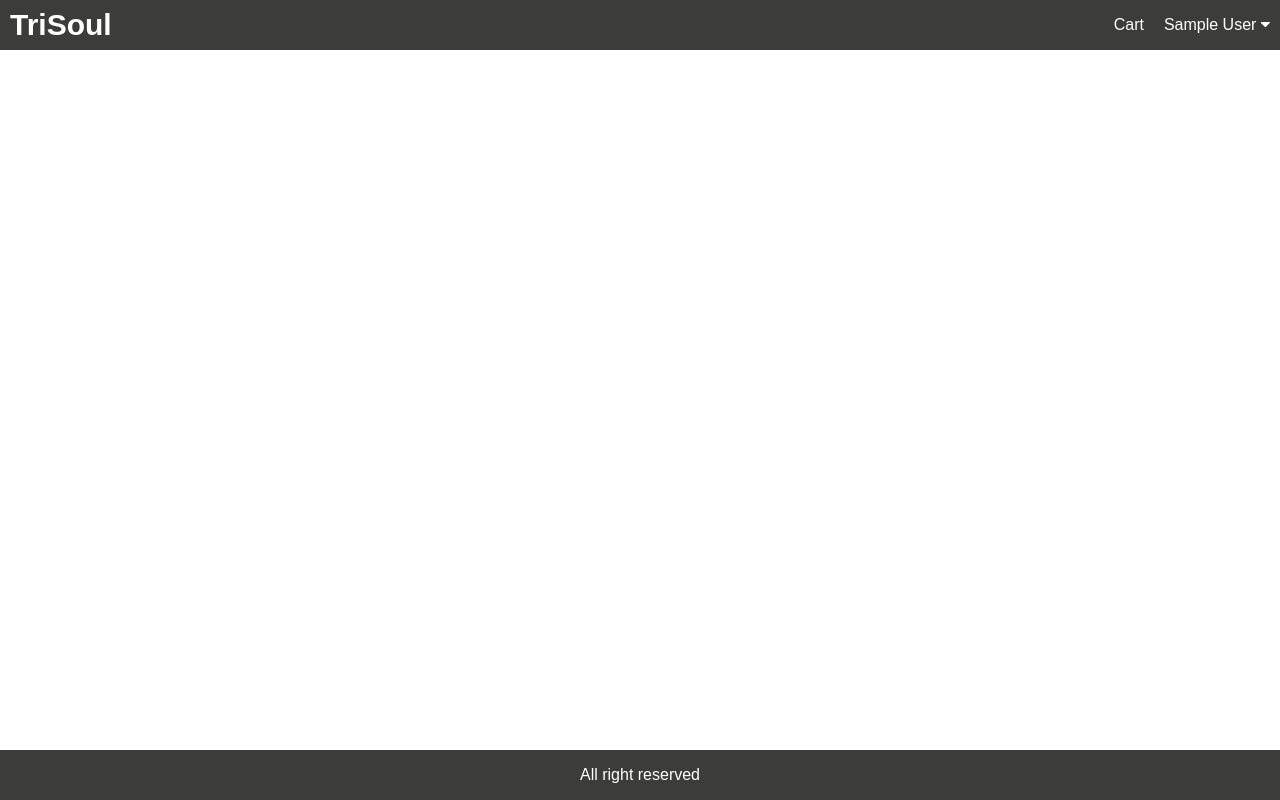
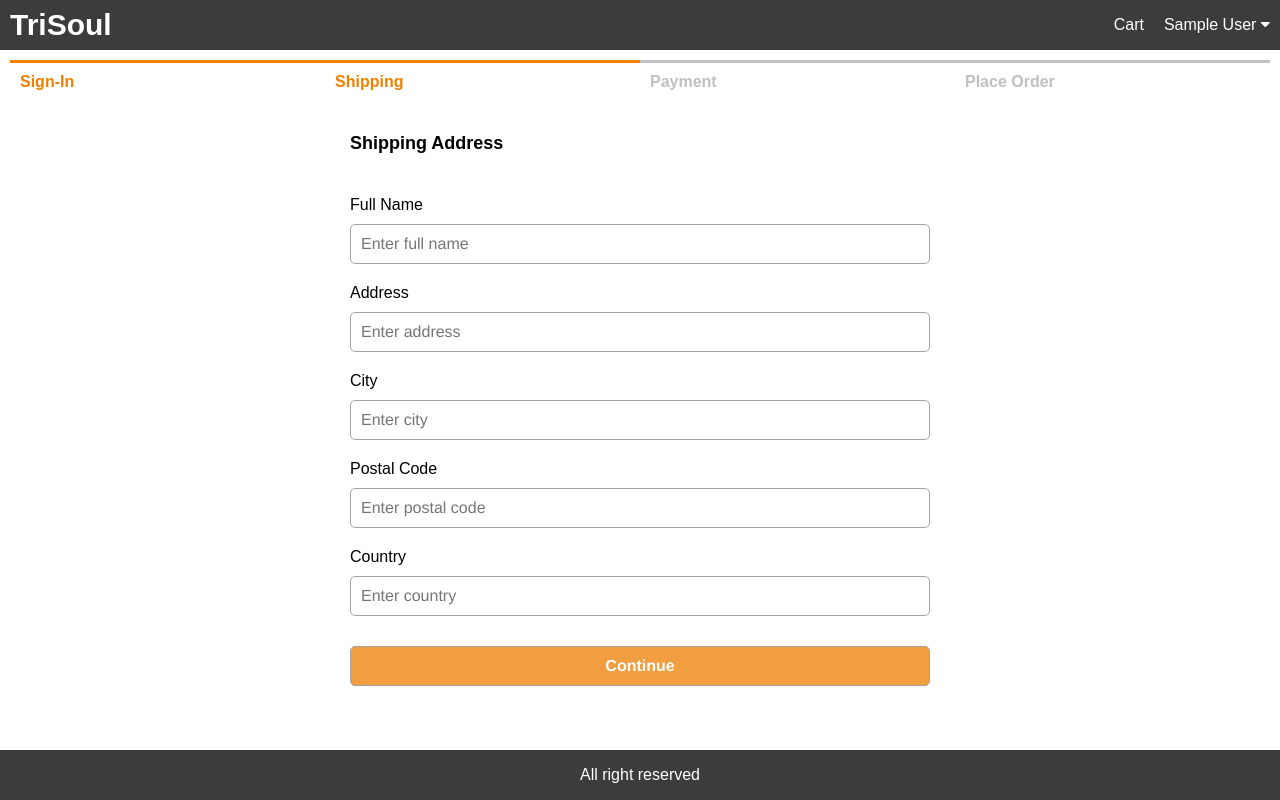
Before and after one commit to vescartinq/E-commerce-REACT-REDUX, a React (Create React App) app in the folder frontend/: page /shipping in a window 1280 px wide. Built offline with nearby package versions, Linux system fonts and the light colour scheme; sample sign-in values are in the browser's storage.

Commit message:
implemented Shipping Adress Screen and storage address of user for future checkouts

```diff
--- a/frontend/src/App.jsx
+++ b/frontend/src/App.jsx
@@ -7,6 +7,7 @@
 import ProductScreen from './views/ProductScreen';
 import RegisterScreen from './views/RegisterScreen';
 import SigninScreen from './views/SigninScreen';
+import ShippingAddressScreen from './views/ShippingAddressScreen';
 
 function App() {
   const cart = useSelector((state) => state.cart);
@@ -56,6 +57,7 @@
           <Route path="/product/:id" component={ProductScreen}></Route>
           <Route path="/signin" component={SigninScreen}></Route>
           <Route path="/register" component={RegisterScreen}></Route>
+          <Route path="/shipping" component={ShippingAddressScreen}></Route>
           <Route path="/" component={HomeScreen} exact></Route>
         </main>
         <footer className="row center">All right reserved</footer>
--- /dev/null
+++ b/frontend/src/components/CheckoutSteps.jsx
@@ -0,0 +1,12 @@
+import React from 'react';
+
+export default function CheckoutSteps(props) {
+  return (
+    <div className="row checkout-steps">
+      <div className={props.step1 ? 'active' : ''}>Sign-In</div>
+      <div className={props.step2 ? 'active' : ''}>Shipping</div>
+      <div className={props.step3 ? 'active' : ''}>Payment</div>
+      <div className={props.step4 ? 'active' : ''}>Place Order</div>
+    </div>
+  );
+}
--- a/frontend/src/index.css
+++ b/frontend/src/index.css
@@ -241,3 +241,16 @@
 .dropdown:hover .dropdown-content {
   display: block;
 }
+
+/* CHECKOUT STEPS */
+.checkout-steps > div {
+  border-top: 0.3rem #c0c0c0 solid;
+  color: #c0c0c0;
+  flex: 1;
+  padding: 1rem;
+  font-weight: bold;
+}
+.checkout-steps > div.active {
+  border-top-color: #f08000;
+  color: #f08000;
+}
--- a/frontend/src/redux/actions/action-types.js
+++ b/frontend/src/redux/actions/action-types.js
@@ -7,6 +7,7 @@
 PRODUCT_DETAILS_FAIL: 'PRODUCT_DETAILS_FAIL',
 CART_ADD_ITEM : 'CART_ADD_ITEM',
 CART_REMOVE_ITEM : 'CART_REMOVE_ITEM',
+CART_SAVE_SHIPPING_ADDRESS : 'CART_SAVE_SHIPPING_ADDRESS',
 USER_SIGNIN_REQUEST : 'USER_SIGNIN_REQUEST',
 USER_SIGNIN_SUCCESS : 'USER_SIGNIN_SUCCESS',
 USER_SIGNIN_FAIL : 'USER_SIGNIN_FAIL',
--- a/frontend/src/redux/actions/cart-actions.js
+++ b/frontend/src/redux/actions/cart-actions.js
@@ -24,3 +24,11 @@
   });
   localStorage.setItem("cartItems", JSON.stringify(getState().cart.cartItems));
 };
+
+export const saveShippingAddress = (data) => (dispatch) => {
+  dispatch({
+    type: actionTypes.CART_SAVE_SHIPPING_ADDRESS,
+    payload: data
+  });
+  localStorage.setItem('shippingAddress', JSON.stringify(data));
+};
--- a/frontend/src/redux/reducers/cartReducer.js
+++ b/frontend/src/redux/reducers/cartReducer.js
@@ -1,10 +1,12 @@
-import actionTypes from '../actions/action-types';
+import actionTypes from "../actions/action-types";
 
-export const cartReducer = (state = { cartItems: [] }, action={}) => {
+export const cartReducer = (state = { cartItems: [] }, action = {}) => {
   switch (action.type) {
     case actionTypes.CART_ADD_ITEM: {
       const item = action.payload;
-      const existItem = state.cartItems.find((findingItem) => findingItem.product === item.product);
+      const existItem = state.cartItems.find(
+        (findingItem) => findingItem.product === item.product
+      );
       if (existItem) {
         return {
           ...state,
@@ -19,8 +21,12 @@
     case actionTypes.CART_REMOVE_ITEM:
       return {
         ...state,
-        cartItems: state.cartItems.filter((filteredItem) => filteredItem.product !== action.payload),
+        cartItems: state.cartItems.filter(
+          (filteredItem) => filteredItem.product !== action.payload
+        ),
       };
+    case actionTypes.CART_SAVE_SHIPPING_ADDRESS:
+      return { ...state, shippingAddress: action.payload };
     default:
       return state;
   }
--- a/frontend/src/store.js
+++ b/frontend/src/store.js
@@ -21,6 +21,9 @@
     cartItems: localStorage.getItem("cartItems")
       ? JSON.parse(localStorage.getItem("cartItems"))
       : [],
+    shippingAddress: localStorage.getItem("shippingAddress")
+      ? JSON.parse(localStorage.getItem("shippingAddress"))
+      : {},
   },
 };
 
--- /dev/null
+++ b/frontend/src/views/ShippingAddressScreen.jsx
@@ -0,0 +1,98 @@
+import React, { useState } from "react";
+import { useDispatch, useSelector } from "react-redux";
+import { saveShippingAddress } from "../redux/actions/cart-actions";
+import CheckoutSteps from "../components/CheckoutSteps";
+
+export default function ShippingAddressScreen(props) {
+  const userSignin = useSelector((state) => state.userSignin);
+  const { userInfo } = userSignin;
+  const cart = useSelector((state) => state.cart);
+  const { shippingAddress } = cart;
+  if (!userInfo) {
+    props.history.push("/signin");
+  }
+  const [fullName, setFullName] = useState(shippingAddress.fullName);
+  const [address, setAddress] = useState(shippingAddress.address);
+  const [city, setCity] = useState(shippingAddress.city);
+  const [postalCode, setPostalCode] = useState(shippingAddress.postalCode);
+  const [country, setCountry] = useState(shippingAddress.country);
+  const dispatch = useDispatch();
+  const submitHandler = (e) => {
+    e.preventDefault();
+    dispatch(
+      saveShippingAddress({ fullName, address, city, postalCode, country })
+    );
+    props.history.push("/payment");
+  };
+  return (
+    <div>
+      <CheckoutSteps step1 step2></CheckoutSteps>
+      <form className="form" onSubmit={submitHandler}>
+        <div>
+          <h1>Shipping Address</h1>
+        </div>
+        <div>
+          <label htmlFor="fullName">Full Name</label>
+          <input
+            type="text"
+            id="fullName"
+            placeholder="Enter full name"
+            value={fullName}
+            onChange={(e) => setFullName(e.target.value)}
+            required
+          />
+        </div>
+        <div>
+          <label htmlFor="address">Address</label>
+          <input
+            type="text"
+            id="address"
+            placeholder="Enter address"
+            value={address}
+            onChange={(e) => setAddress(e.target.value)}
+            required
+          />
+        </div>
+        <div>
+          <label htmlFor="city">City</label>
+          <input
+            type="text"
+            id="city"
+            placeholder="Enter city"
+            value={city}
+            onChange={(e) => setCity(e.target.value)}
+            required
+          />
+        </div>
+        <div>
+          <label htmlFor="postalCode">Postal Code</label>
+          <input
+            type="text"
+            id="postalCode"
+            placeholder="Enter postal code"
+            value={postalCode}
+            onChange={(e) => setPostalCode(e.target.value)}
+            required
+          />
+        </div>
+        <div>
+          <label htmlFor="country">Country</label>
+          <input
+            type="text"
+            id="country"
+            placeholder="Enter country"
+            value={country}
+            onChange={(e) => setCountry(e.target.value)}
+            required
+          />
+        </div>
+        <div>
+          <label />
+          <button className="primary" type="submit">
+            Continue
+          </button>
+        </div>
+      </form>
+    </div>
+  );
+}
```
Also changed, not shown: 1 other file (tests, documents, lock files or other folders).
